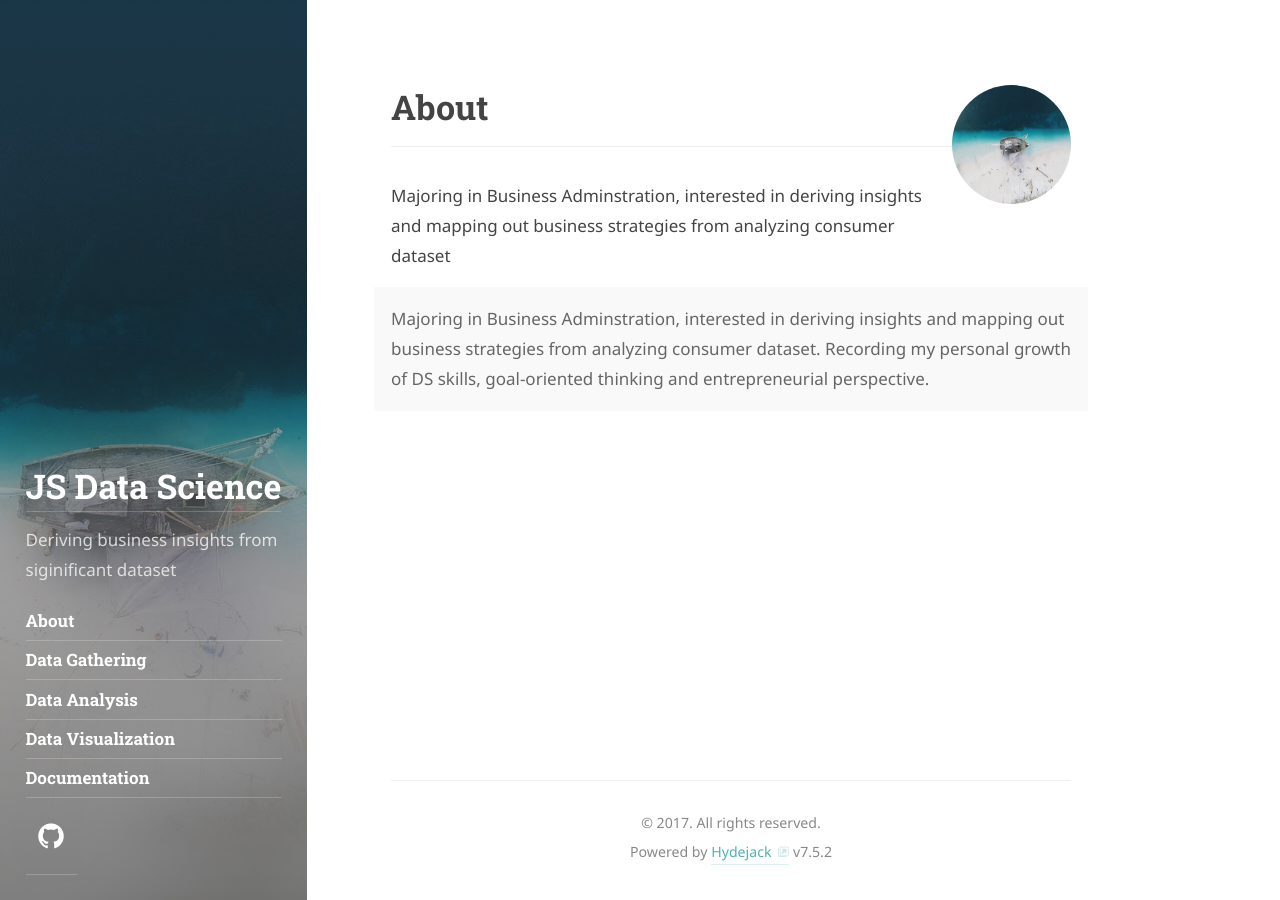
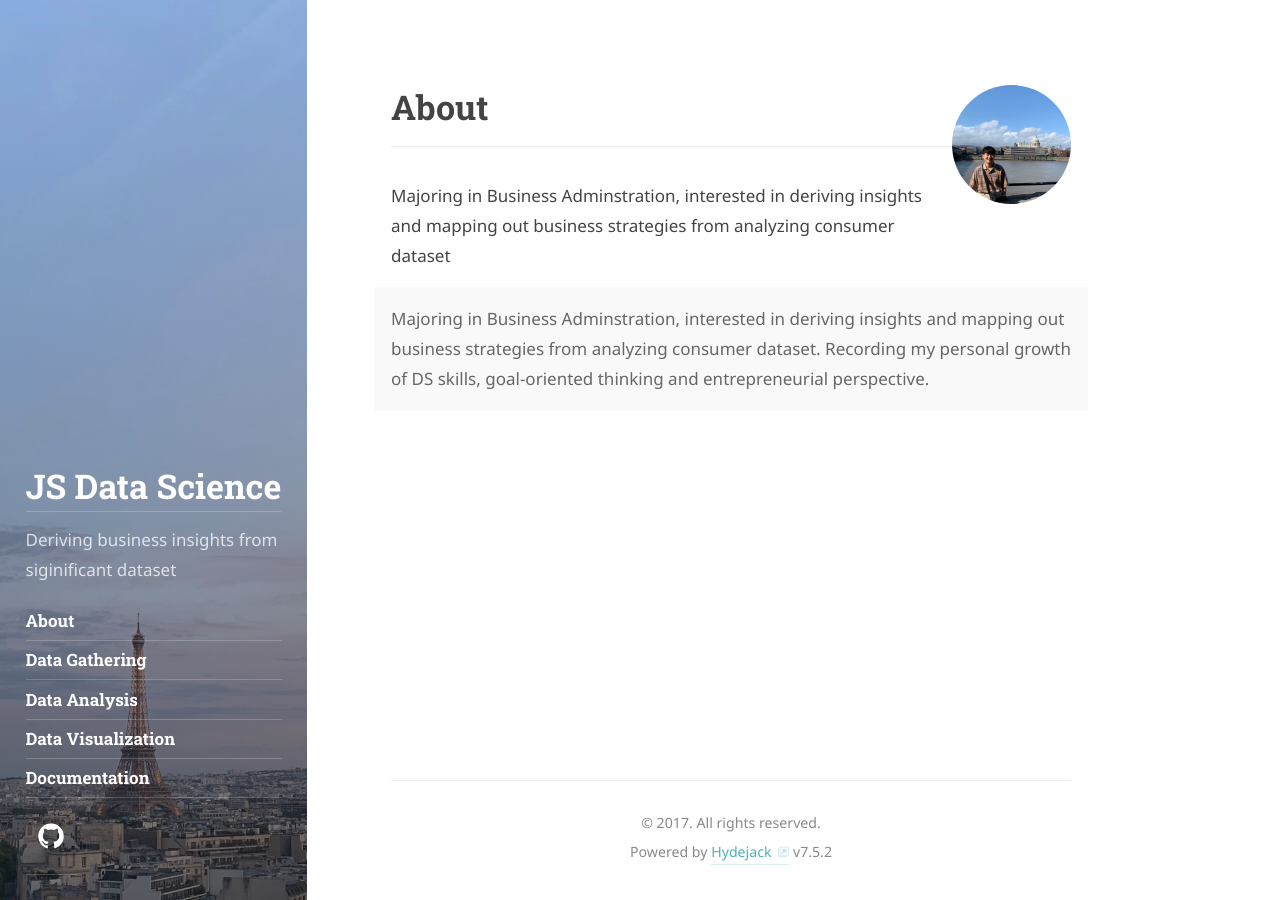
Before and after one commit to junseokko/junseokko.github.io, a Jekyll site: the page built from about.md, in a window 1280 px wide. Built offline with Jekyll 4.4.1, drawn with Linux system fonts in a browser that asks for light colours; some web fonts are replaced.

Commit message:
image change

```diff
--- a/_config.yml
+++ b/_config.yml
@@ -37,7 +37,7 @@ tagline:               >
 keywords:              []
 
 # Used by jekyll-seo-tag...
-logo:                  /assets/icons/icon.png
+logo:                  /assets/img/favicon.ico
 
 # This should be the same author as first entry in `_data/authors.yml`.
 # Duplication is necessary due to the `jekyll-feed`, `jekyll-seo-tag` plugin.
@@ -70,7 +70,7 @@ paginate_path:         /page-:num/
 # ========================================================================================
 
 # Sidebar image and theme color of the site.
-accent_image:          /assets/img/sidebar-bg.jpg
+accent_image:          /assets/img/Sidebar.jpg
 accent_color:          '#4fb1ba'
 
 # The string encoding which fonts to fetch from Google Fonts.
--- a/_data/authors.yml
+++ b/_data/authors.yml
@@ -12,11 +12,11 @@ junseok ko:
 
   # This photo will be used in the about section
   picture:
-    path:            assets/img/caleb-george.jpg
+    path:            assets/img/profile.jpg
     # srcset is optional, but can be used to provide higher res versions for retina displays
     srcset:
-      1x:            assets/img/caleb-george.jpg
-      2x:            assets/img/caleb-george.jpg
+      1x:            assets/img/profile.jpg
+      2x:            assets/img/profile.jpg
 
   # Social media icons in sidebar
   # Comment/uncommet to show/hide
```
Also changed, not shown: assets/img/Sidebar.jpg (added), assets/img/favicon.ico (added), assets/img/profile.jpg (added).
